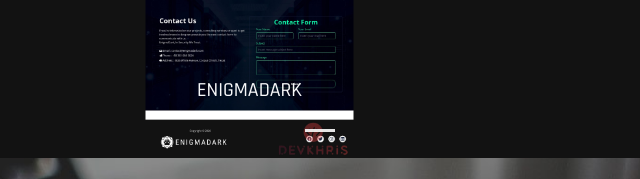
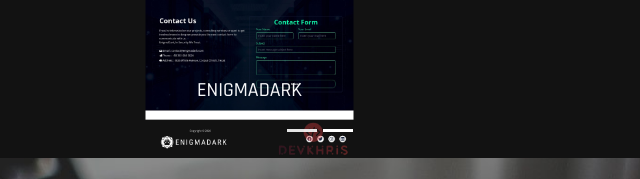
Before and after one commit to DevKhris/DevKhris.github.io, a plain HTML site: page index.html in a window 1280 px wide. Shown: the part 2426-2605 px from the top of the page, 320-960 px from the left. Drawn offline with Linux system fonts and the light colour scheme.

Commit message:
fixed carousel

```diff
--- a/index.html
+++ b/index.html
@@ -160,6 +160,7 @@
                     <div id="carouselPortfolio" class="carousel bg-dark text-light slide" data-ride="carousel">
                         <ol class="carousel-indicators">
                             <li data-target="#carouselPortfolio" data-slide-to="0" class="active"></li>
+                            <li data-target="#carouselPortfolio" data-slide-to="1" class="active"></li>
                         </ol>
                         <div class="carousel-inner">
                             <div class="carousel-item active" data-interval="10000">
```
